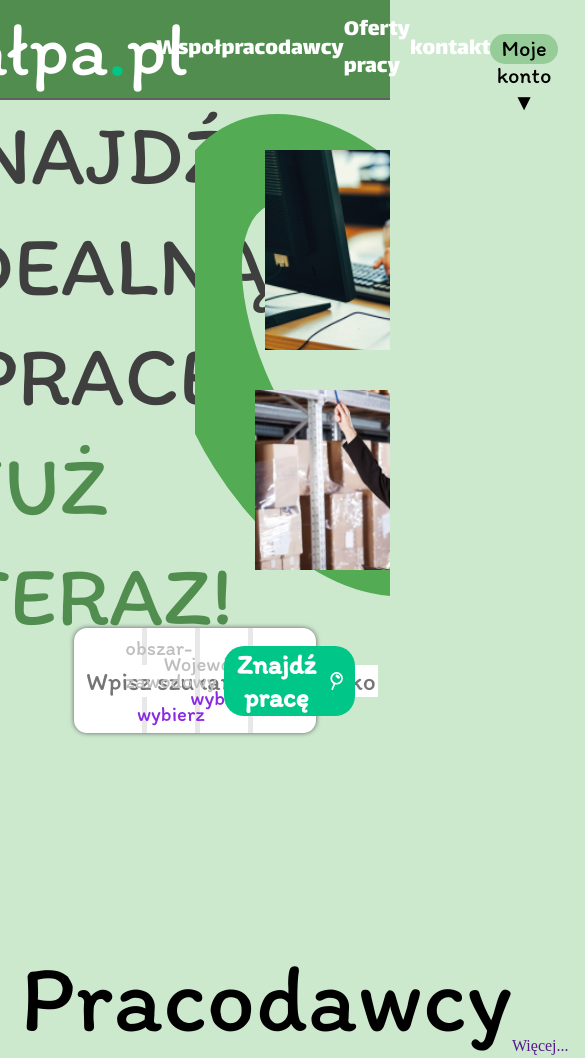
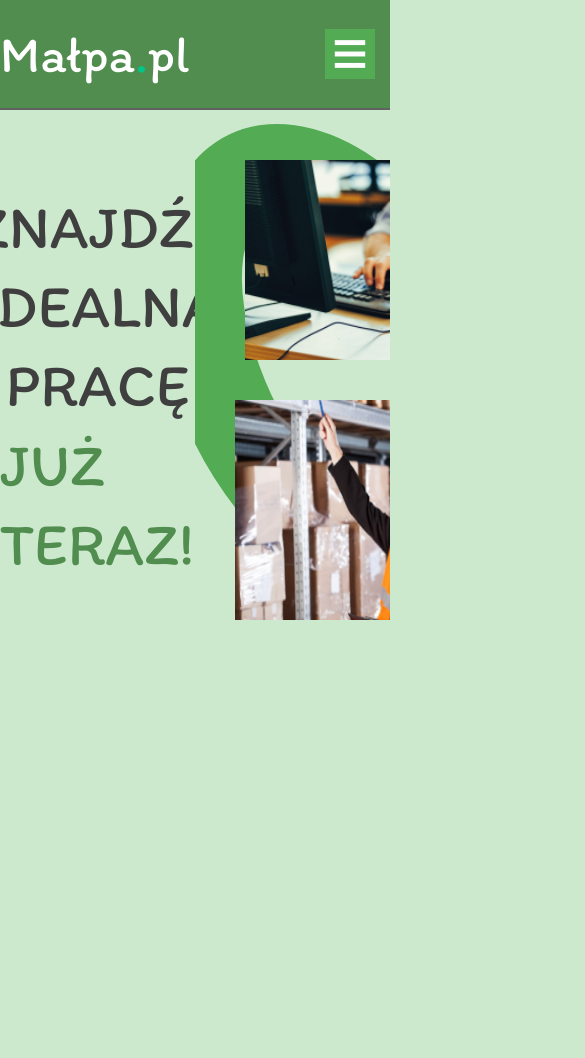
Before and after one commit to ruster-mw/witryny-projekt, a plain HTML site: page index.html in a window 390 px wide. Shown: the top 1058 px of the page, 585 px wide, since content can reach past the window. After the commit the page ends 844 px from the top, so only its background shows below. Drawn offline with Linux system fonts and the light colour scheme.

Commit message:
Add files via upload

```diff
--- a/app.js
+++ b/app.js
@@ -0,0 +1,6 @@
+let hamburgerButton = document.querySelector('.hamburger-przycisk');
+let menuMobilne = document.querySelector('.mobilne-menu');
+
+function pokazMenu(){
+    menuMobilne.classList.toggle('menu-pokaz')
+};
--- a/index.html
+++ b/index.html
@@ -13,9 +13,18 @@
     <link href="https://fonts.googleapis.com/css2?family=Itim&family=Lalezar&display=swap" rel="stylesheet">
 </head>
 <body>
-    <section class="whitespace">
-
-    </section>
+    <div class="mobilne-menu">
+        <a href="">Wspołpracodawcy</a>
+        <hr>
+        <a href="">Oferty pracy</a>
+        <hr>
+        <a href="">kontakt</a>
+        <hr>
+        <a href="">Zaloguj się</a>
+        <hr>
+        <a href="">Zarejestruj się</a>
+    </div>
+    <section class="whitespace"></section>
     <section class="baner">
         <header class="nazwa-strony">Małpa<p style="color: #00C687">.</p>pl</header>
         <nav class="nawigacja-linki">
@@ -24,9 +33,22 @@
             <a href="">kontakt</a>
             <button class="konto-przycisk">Moje konto ▼
                 <div class="menu-konto">
+                    <p class="zaloguj-tekst">Zaloguj się i zdobądź dostęp do wszystkich funkcji</p>
                     <a href="" class="zaloguj-link">Zaloguj się</a>
+                    <p class="zaloguj-tekst">Nie posiadzasz konta?</p>
                     <a href="" class="Zarejestruj-link">Zarejestruj się</a>
                 </div>
+            </button>
+            <button class="hamburger-przycisk" onclick="pokazMenu()">
+                <svg width="50" height="50" viewBox="0 0 100 100" xmlns="http://www.w3.org/2000/svg" class="hamburger-svg-linia">
+                    <line x1="10" y1="20" x2="90" y2="20" stroke="white" stroke-width="13"/>
+                    <line x1="10" y1="50" x2="90" y2="50" stroke="white" stroke-width="13"/>
+                    <line x1="10" y1="80" x2="90" y2="80" stroke="white" stroke-width="13"/>
+                </svg>
+                <svg width="50" height="50" viewbox = "0 0 100 100" xmlns="http://www.w3.org/2000/svg" class="hamburger-svg-x">
+                    <line x1="10" y1="10" x2="90" y2="90" stroke="white" stroke-width="14"/>
+                    <line x1="10" y1="90" x2="90" y2="10" stroke="white" stroke-width="14"/>
+                </svg>
             </button>
         </nav>
     </section>
@@ -43,7 +65,7 @@
             <img src="praca3.png" alt="osoba pracujaca w barze" class="obraz3">
         </section>
     </section>
-    <section class="pasek-wyszukiwania">
+    <!-- <section class="pasek-wyszukiwania">
         <div class="szukane-stanowisko">
             <form action="">
                 <input type="text" class="szukanie-pracy-input" placeholder="Wpisz szukane stanowisko"></input>
@@ -177,7 +199,7 @@
            <button class="sprawdz-nowe-oferty">Sprawdź nowe oferty</button>
        </main>
 
-    <hr class="seperator-hr">
+    <hr class="seperator-hr"> -->
 
 
 
--- a/style.css
+++ b/style.css
@@ -8,16 +8,24 @@
 body{
     margin: 0;
     background-color: var(--lightgreen);
+    position: relative;
+}
+body,html{
+    overflow-x:hidden ;
 }
 .whitespace{
-    height: 100px;
+    height: 110px;
     width: 100%;
 }
+p{
+    margin: 0;
+}
+/* nawigacja */
 .baner{
     position: fixed;
     top: 0;
     width: 100%;
-    height: 100px;
+    height: 110px;
     background-color: var(--green);
     display: flex;
     justify-content: space-between;
@@ -25,13 +33,10 @@ body{
     box-sizing: border-box;
     z-index: 100;
 }
-p{
-    margin: 0;
-}
 .nazwa-strony{
-    width: 25%;
+    flex: 6 3 250px;
     height: 100%;
-    font-size: 4.7rem;
+    font-size: clamp(3.2rem,4.8vw,5.2rem);
     color: white;
     font-family: "Itim";
     display: flex;
@@ -39,7 +44,7 @@ p{
     align-items: center;
 }
 .nawigacja-linki{
-    width: 60%;
+    flex: 10 4 500px;
     height: 100%;
     display: flex;
     justify-content: space-evenly;
@@ -48,18 +53,19 @@ p{
 .nawigacja-linki > a{
     color: white;
     text-decoration: none;
-    font-size: 1.5rem;
+    font-size: clamp(1.3rem,2.4vw,2.1rem);
     font-family: "lalezar";
     font-weight: 100;
     position: relative;
+    box-sizing: border-box;
 }
 .nawigacja-linki > a::before{
     content: "";
     position: absolute;
     width: 0%;
-    height: 3px;
+    height: 4px;
     background-color: white;
-    bottom: 4px;
+    bottom: 7px;
     left: 50%;
     transform: translateX(-50%);
     transition: width 0.7s;
@@ -68,12 +74,12 @@ p{
     width: 100%;
 }
 .konto-przycisk{
-    width: 155px;
-    height: 30px;
+    width: 175px;
+    height: 40px;
     background-color: #96cc97;
     border: none;
     border-radius: 20px;
-    font-size: 1.4rem;
+    font-size: 1.6rem;
     font-family: "itim";
     font-weight: 500;
     position: relative;
@@ -84,7 +90,7 @@ p{
     background-color: var(--jasnoszary);
     border-radius: 30px;
     position: absolute;
-    top: 35px;
+    top: 45px;
     right: 0;
     display: flex;
     flex-direction: column;
@@ -93,17 +99,84 @@ p{
     z-index: 100;
     transition: height 0.4s;
 }
+.hamburger-przycisk{
+    width: 50px;
+    height: 50px;
+    display: none;
+    justify-content: center;
+    align-items: center;
+    cursor: pointer;
+    background-color: var(--lime);
+    border: none;
+}
+.hamburger-svg-x{
+    display: none;
+}
+.mobilne-menu{
+    position: absolute;
+    width: 300px;
+    height: 400px;
+    background-color: rgb(46, 133, 46);
+    color: white;
+    font-family: "itim";
+    top: 83px;
+    right: 0;
+    transform: translateX(100%);
+    z-index: 101;
+    border-radius: 30px 0 0 30px;
+    display: flex;
+    flex-direction: column;
+    justify-content: start;
+    box-sizing: border-box;
+    padding: 10px;
+    transition: transform 0.4s;
+}
+.menu-pokaz{
+    transform: translateX(0%);
+}
+.mobilne-menu a{
+    color: white;
+    text-decoration: none;
+    font-size: 1.6rem;
+    font-family: "itim";
+    font-weight: 500;
+    box-sizing: border-box;
+    padding-left: 10px;
+}
+.mobilne-menu hr{
+    width: 95%;
+    border: 1px solid white;
+    background-color: white;
+    height: 1px;
+}
+@media (max-width: 850px){
+    .baner{
+        justify-content: center;
+    }
+    .nawigacja-linki > a, .nawigacja-linki > .konto-przycisk{
+        display: none;
+    }
+    .nawigacja-linki{
+        justify-content: right;
+        padding-right: 15px;
+    }
+    .hamburger-przycisk{
+        display: flex;
+    }
+}
+/* hero section */
 .zaloguj-link{
     justify-content: center;
     align-items: center;
     font-family: "itim";
     width: 60%;
-    height: 50px;
+    height: 42px;
     background-color: #508D4E;
-    border-radius: 20px;
+    border-radius: 40px;
     display: none;
     text-decoration: none;
     color: white;
+    position: relative;
 }
 .Zarejestruj-link{
     justify-content: center;
@@ -112,15 +185,21 @@ p{
     width: 60%;
     height: 50px;
     background-color: #80AF81;
-    border-radius: 20px;
+    border-radius: 40px;
     display: none;
     text-decoration: none;
     color: white;
 }
+.zaloguj-tekst{
+    display: none;
+    font-size: 1.33rem;
+    font-family: "itim";
+    font-weight: 100;
+}
 .konto-przycisk:hover .menu-konto{
-    height: 220px;
+    height: 240px;
     border: 3px solid var(--lime);
-    .zaloguj-link,.Zarejestruj-link{
+    .zaloguj-link,.Zarejestruj-link,.zaloguj-tekst{
         display: flex;
     }
 }
@@ -137,7 +216,7 @@ p{
     align-items: center;
     flex-direction: column;
     color: #3f3f3f;
-    font-size: 5.3rem;
+    font-size: clamp(3.8rem,5vw,5.6rem);
     line-height: 130%;
     font-family: "Itim";
 }
@@ -150,21 +229,23 @@ p{
 .obraz1{
     position: absolute;
     top: 50px;
-    left: 70px;
+    left: 50px;
     width: 340px;
     height: 200px;
 }
 .obraz2{
     position: absolute;
     top: 290px;
-    left: 60px;
-    width: 330px;
-    height: 180px;
+    left: 40px;
+    width: 350px;
+    height: 220px;
 }
 .obraz3{
     position: absolute;
     top: 130px;
     left: 430px;
+    width: 330px;
+    height: 180px;
 }
 .circle{
     width: 75%;
@@ -243,6 +324,7 @@ p{
 .lupa-svg{
     padding-left: 5px;
 }
+/* pracodawcy nagłówek */
 .pracodawcy-nagłowek{
     width: 100%;
     height: 310px;
@@ -300,6 +382,7 @@ p{
     height: 4px;
     border: none;
 }
+/* oferty pracy */
 .oferty-pracy-main{
     width: 85%;
     min-height: 1000px;
```
